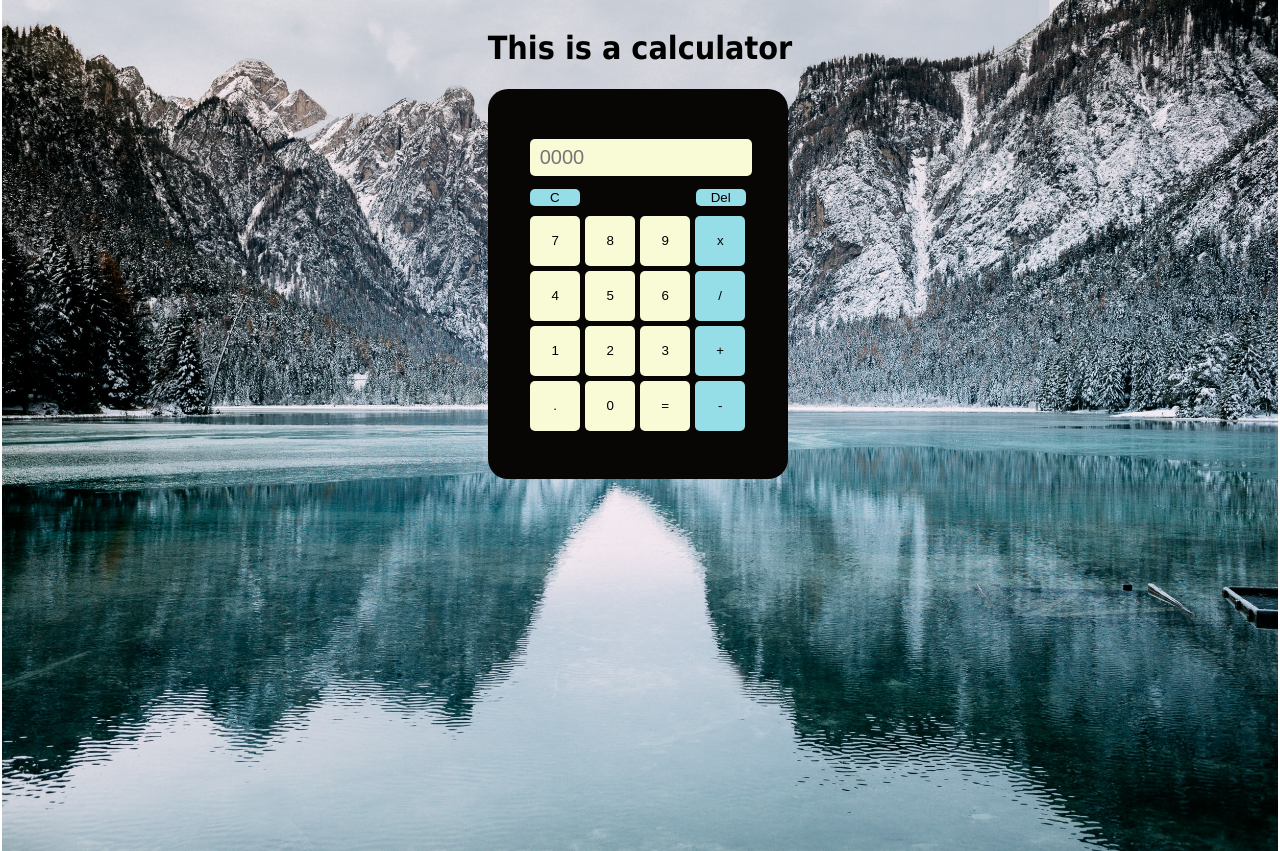
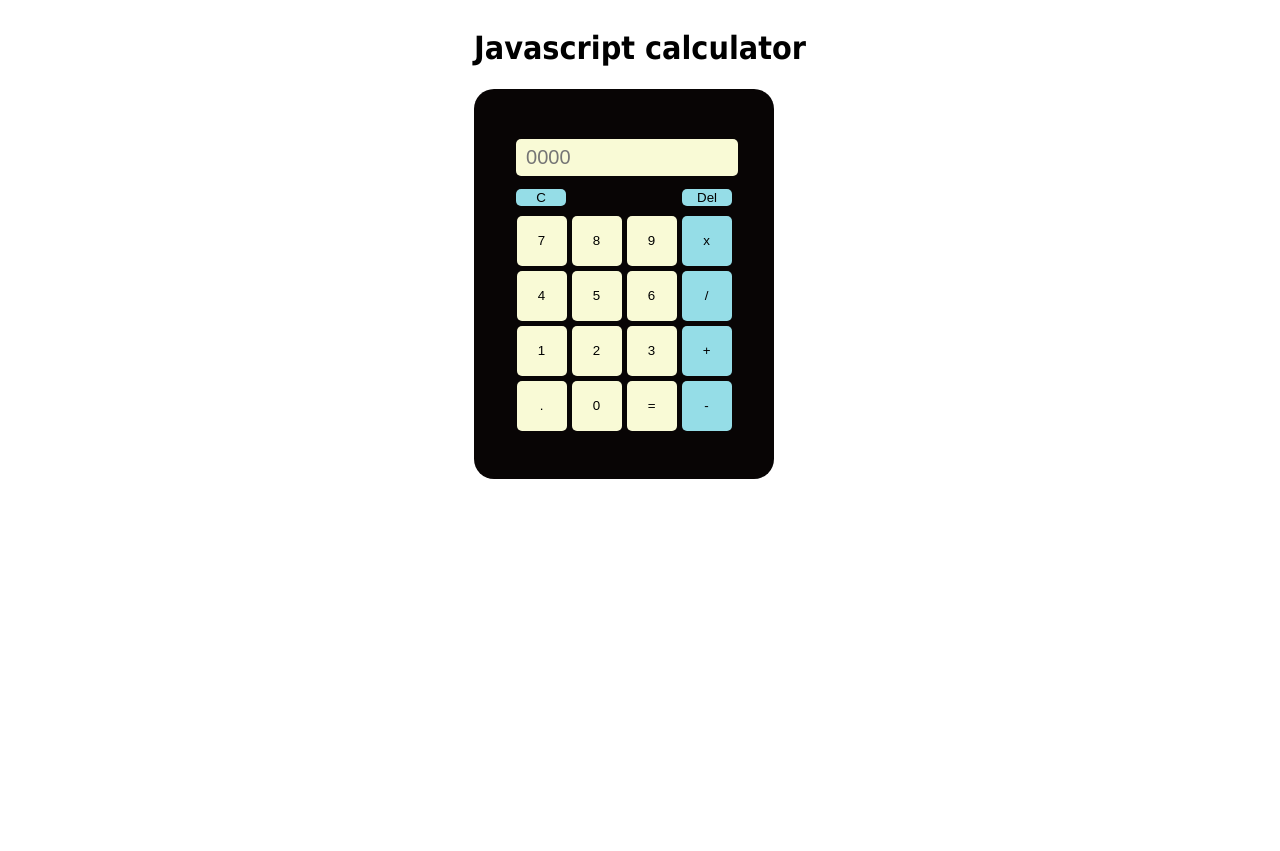
Before and after one commit to ilias-jabri/basic-javascript-calculator, a plain HTML site: page index.html in a window 1280 px wide. After the commit the page ends 800 px from the top, so only its background shows below. Drawn offline with Linux system fonts and the light colour scheme.

Commit message:
Update index.html

```diff
--- a/index.html
+++ b/index.html
@@ -9,11 +9,10 @@
 </head>
 <body id="body">
     <div id="calculator">
-    <h1>This is a calculator</h1>
+    <h1>Javascript calculator</h1>
     <div id="calcu">
             <button id="c">C</button>
             <button id="Del">Del</button>
-
         <input placeholder="0000" name="input" id="inpo" type="text">
         <div id="container">
             <button class="calcButton" id="7">7</button>
@@ -35,8 +34,6 @@
         </div>
     </div>
     </div>
-
-    <img src="123b.jpg" alt="">
 <script src="script.js"></script>
 </body>
 </html>
```
